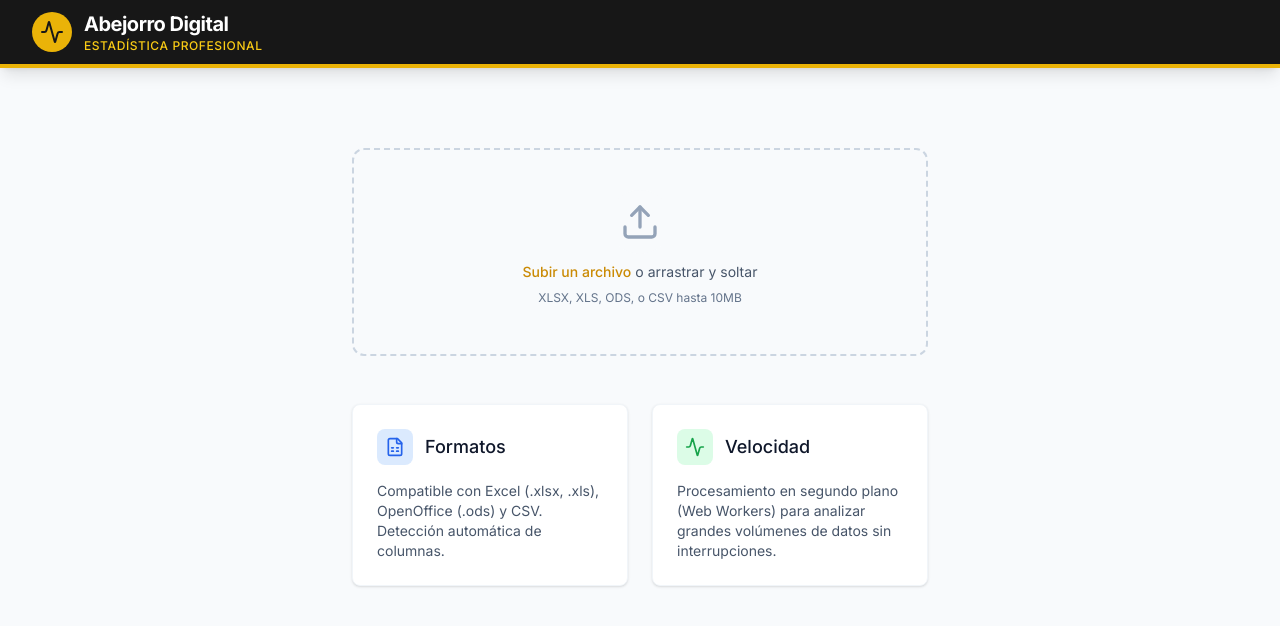
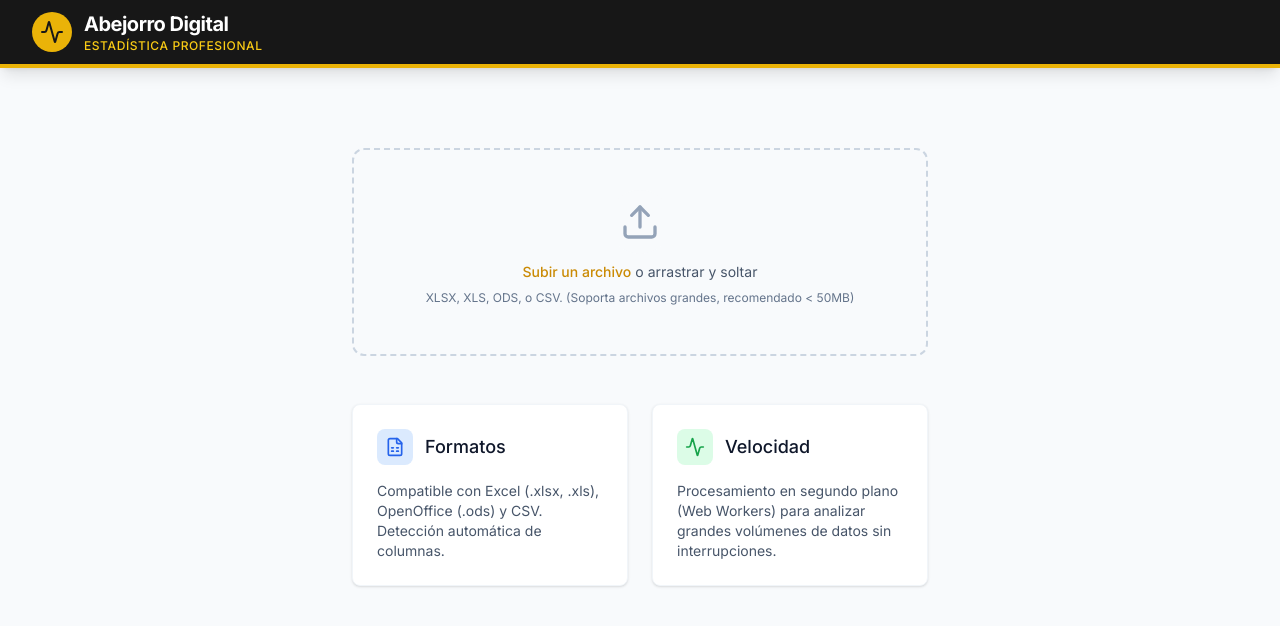
Before and after one commit to AbejorroDigital/abejorro-digital-estadistica, a React (Vite) app: page / in a window 1280 px wide. Shown: the top 626 px of the page. Built offline with nearby package versions, Linux system fonts and the light colour scheme.

Commit message:
Update UploadZone.tsx

```diff
--- a/components/UploadZone.tsx
+++ b/components/UploadZone.tsx
@@ -59,7 +59,7 @@ export const UploadZone: React.FC<UploadZoneProps> = ({ onFileSelected }) => {
             <p className="pl-1">o arrastrar y soltar</p>
           </div>
           <p className="text-xs text-slate-500">
-            XLSX, XLS, ODS, o CSV hasta 10MB
+            XLSX, XLS, ODS, o CSV. (Soporta archivos grandes, recomendado &lt; 50MB)
           </p>
         </div>
       </div>
```
